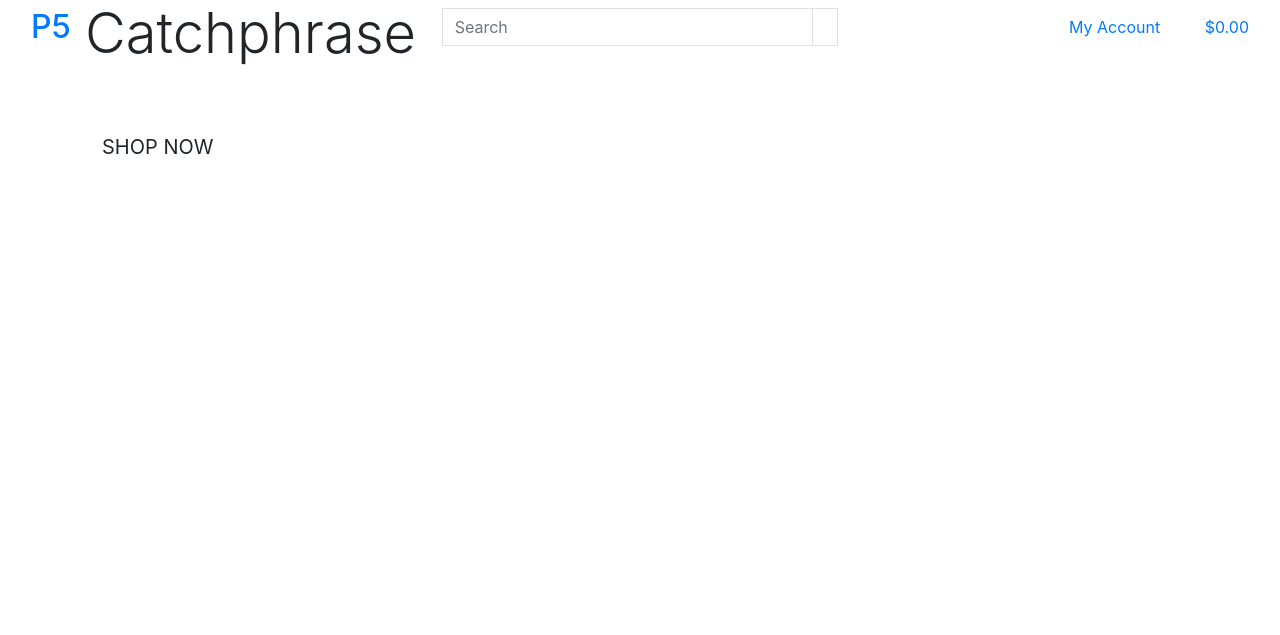
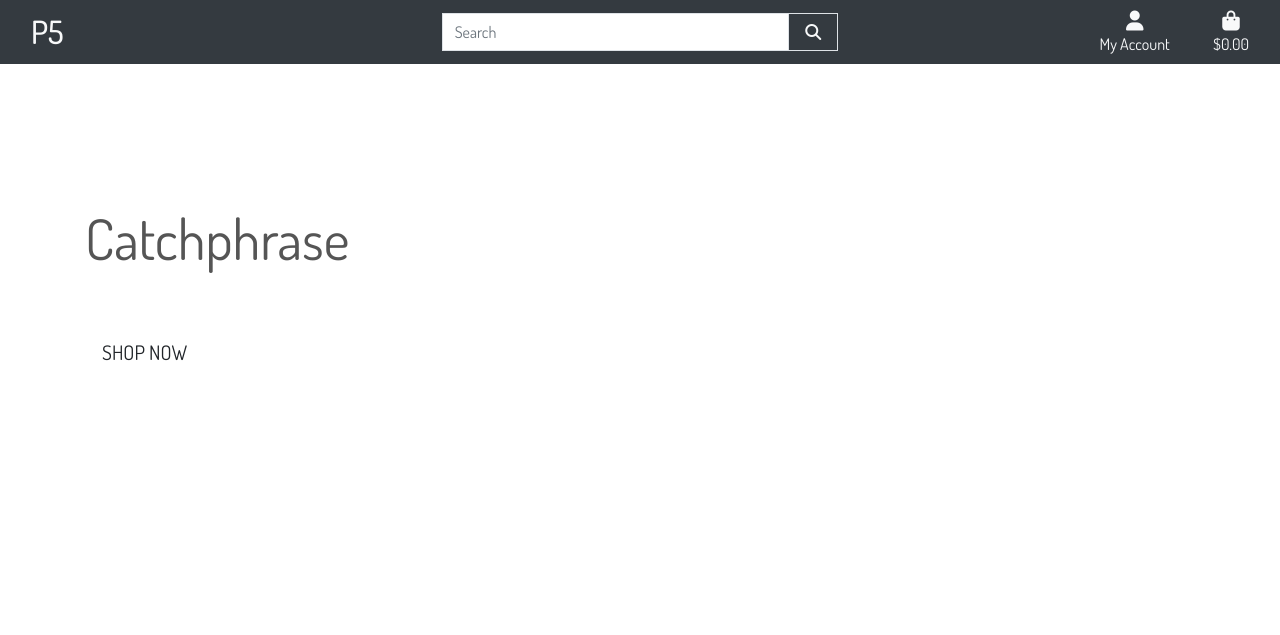
Before and after one commit to Faris-07/LowKey, a Django app: page / in a window 1280 px wide. Shown: the top 635 px of the page. Run offline with Django 3.2, Linux system fonts and the light colour scheme; some libraries are stand-ins or nearby versions.

Commit message:
Styled homepage header and update CSS

```diff
--- a/project5/settings.py
+++ b/project5/settings.py
@@ -147,6 +147,10 @@ USE_TZ = True
 # https://docs.djangoproject.com/en/3.2/howto/static-files/
 
 STATIC_URL = '/static/'
+STATICFILES_DIRS = (os.path.join(BASE_DIR, 'static'),)
+
+MEDIA_URL = '/media/'
+MEDIA_ROOT = os.path.join(BASE_DIR, 'media')
 
 # Default primary key field type
 # https://docs.djangoproject.com/en/3.2/ref/settings/#default-auto-field
--- a/project5/urls.py
+++ b/project5/urls.py
@@ -14,9 +14,11 @@ Including another URLconf
 """
 from django.contrib import admin
 from django.urls import path, include
+from django.conf import settings
+from django.conf.urls.static import static
 
 urlpatterns = [
     path('admin/', admin.site.urls),
     path('accounts/', include('allauth.urls')),
     path('', include('home.urls')),
-]
+] + static(settings.MEDIA_URL, document_root=settings.MEDIA_ROOT)
--- a/static/css/base.css
+++ b/static/css/base.css
@@ -7,7 +7,7 @@ body {
     background-size: cover;
     height: calc(100vh - 164px);
     color: #555;
-    font-family: 'Lato';
+    font-family: 'Dosis', sans-serif;
 }
 
 /* from Bulma */
--- a/templates/base.html
+++ b/templates/base.html
@@ -15,12 +15,17 @@
 
     {% block corecss %}
         <link rel="stylesheet" href="https://stackpath.bootstrapcdn.com/bootstrap/4.4.1/css/bootstrap.min.css" integrity="sha384-Vkoo8x4CGsO3+Hhxv8T/Q5PaXtkKtu6ug5TOeNV6gBiFeWPGFN9MuhOf23Q9Ifjh" crossorigin="anonymous">
+        <link rel="preconnect" href="https://fonts.googleapis.com">
+        <link rel="preconnect" href="https://fonts.gstatic.com" crossorigin>
+        <link href="https://fonts.googleapis.com/css2?family=Dosis:wght@400;500&display=swap" rel="stylesheet">
+        <link rel="stylesheet" href="{% static 'css/base.css' %}">
     {% endblock %}
 
     {% block extra_css %}
     {% endblock %}
 
     {% block corejs %}
+        <script src="https://kit.fontawesome.com/29943ffe3f.js" crossorigin="anonymous"></script>
         <script src="https://cdn.jsdelivr.net/npm/jquery@3.5.1/dist/jquery.min.js" integrity="sha256-9/aliU8dGd2tb6OSsuzixeV4y/faTqgFtohetphbbj0=" crossorigin="anonymous"></script>
         <script src="https://cdn.jsdelivr.net/npm/popper.js@1.16.0/dist/umd/popper.min.js" integrity="sha384-Q6E9RHvbIyZFJoft+2mJbHaEWldlvI9IOYy5n3zV9zzTtmI3UksdQRVvoxMfooAo" crossorigin="anonymous"></script>
         <script src="https://stackpath.bootstrapcdn.com/bootstrap/4.4.1/js/bootstrap.min.js" integrity="sha384-wfSDF2E50Y2D1uUdj0O3uMBJnjuUD4Ih7YwaYd1iqfktj0Uod8GCExl3Og8ifwB6" crossorigin="anonymous"></script>
@@ -33,11 +38,11 @@
   </head>
   <body>
     <!-- Navigation -->
-    <header class="container-fluid fixed-top">
+    <header class="container-fluid fixed-top bg-dark">
       <div class="row">
           <div class="col-12 col-lg-4 my-auto py-1 py-lg-0 text-center text-lg-left">
               <a href="{% url 'home' %}" class="nav-link main-logo-link">
-                  <h2 class="logo-font text-black my-0">P5</h2>
+                  <h2 class="logo-font text-light my-0">P5</h2>
               </a>
           </div>
 
@@ -47,7 +52,7 @@
                   <div class="input-group w-100">
                       <input class="form-control border rounded-0" type="text" name="q" placeholder="Search">
                       <div class="input-group-append">
-                          <button class="form-control btn border rounded-0" type="submit">
+                          <button class="form-control btn border rounded-0 text-light" type="submit">
                               <span class="icon">
                                   <i class="fas fa-search"></i>
                               </span>
@@ -61,7 +66,7 @@
           <div class="col-12 col-lg-4 my-auto py-1 py-lg-0">
               <ul class="list-inline list-unstyled text-center text-lg-right my-0">
                   <li class="list-inline-item dropdown">
-                      <a class="text-black nav-link" href="#" id="user-options" data-toggle="dropdown" aria-haspopup="true" aria-expanded="false">
+                      <a class="text-light nav-link" href="#" id="user-options" data-toggle="dropdown" aria-haspopup="true" aria-expanded="false">
                           <div class="text-center">
                               <div><i class="fas fa-user fa-lg"></i></div>
                               <p class="my-0">My Account</p>
@@ -83,7 +88,7 @@
 
                   <!-- Shopping Bag -->
                   <li class="list-inline-item">
-                      <a class="{% if grand_total %}text-info font-weight-bold{% else %}text-black{% endif %} nav-link" href="">
+                      <a class="{% if grand_total %}text-info font-weight-bold{% else %}text-light{% endif %} nav-link" href="">
                           <div class="text-center">
                               <div><i class="fas fa-shopping-bag fa-lg"></i></div>
                               <p class="my-0">
```
